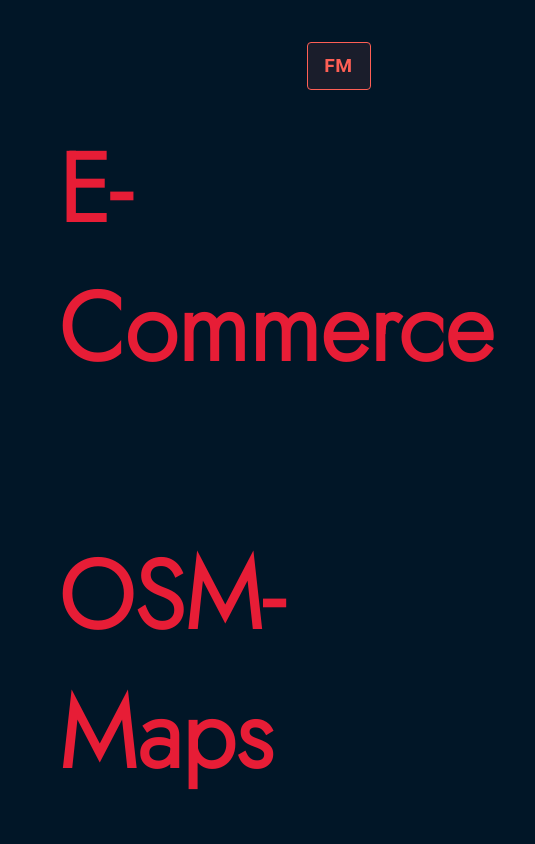
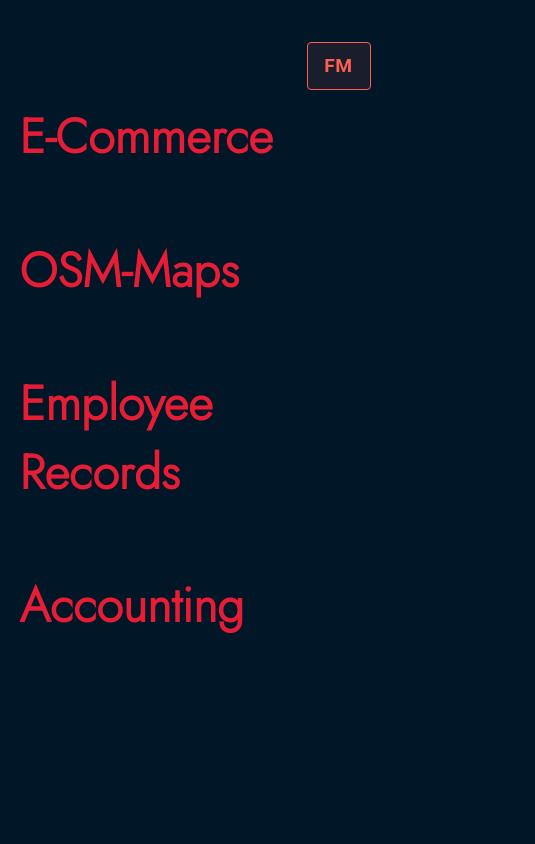
Before and after one commit to philip993/pf2, a Next.js app: page /projects in a window 390 px wide. Shown: the top 844 px of the page, 535 px wide, since content can reach past the window. Built offline with nearby package versions, Linux system fonts and the light colour scheme.

Commit message:
1.45. Projects style for mobile and tablets

```diff
--- a/styles/projects.module.scss
+++ b/styles/projects.module.scss
@@ -51,6 +51,48 @@
   }
 }
 
+@media all and (max-width: 767px) {
+  .projectContainer {
+    min-height: 100vh;
+    padding-left: 5%;
+    padding-right: 5%;
+
+    .projectFirstContainer {
+      min-height: 90vh;
+      width: 100%;
+      padding-top: 20%;
+      .spanOne {
+        font-size: 1.5rem;
+
+        h1 {
+          width: 100%;
+        }
+      }
+    }
+  }
+}
+
+@media all and (min-width: 768px) and (max-width: 1100px) {
+  .projectContainer {
+    min-height: 100vh;
+    padding-left: 5%;
+    padding-right: 5%;
+
+    .projectFirstContainer {
+      min-height: 90vh;
+      width: 100%;
+      padding-top: 20%;
+      .spanOne {
+        font-size: 2.5rem;
+
+        h1 {
+          width: 100%;
+        }
+      }
+    }
+  }
+}
+
 @keyframes fadeIn {
   from {
     opacity: 0;
```
